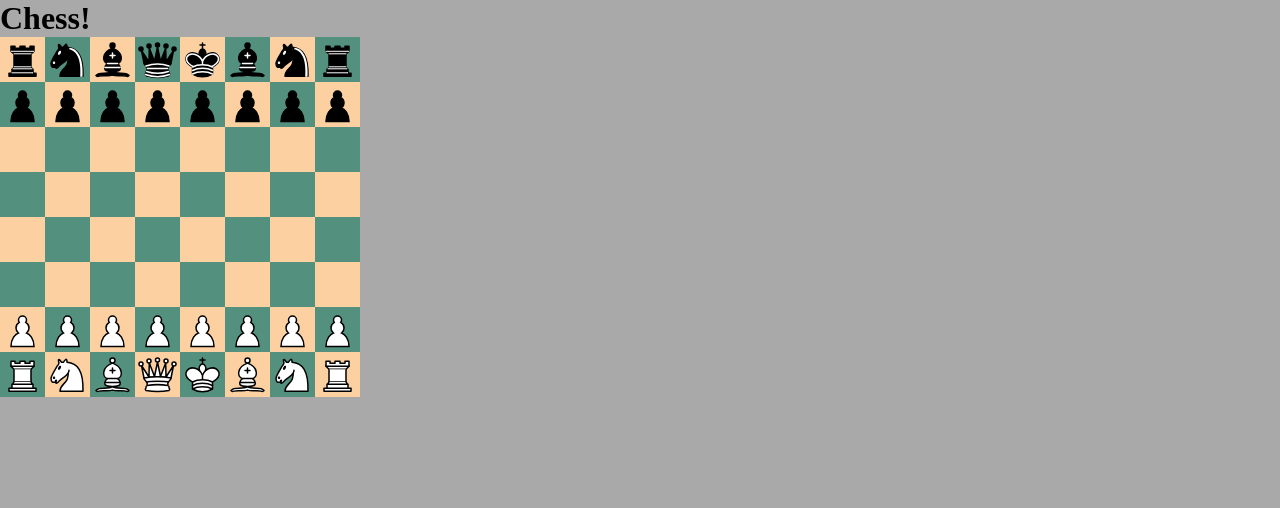
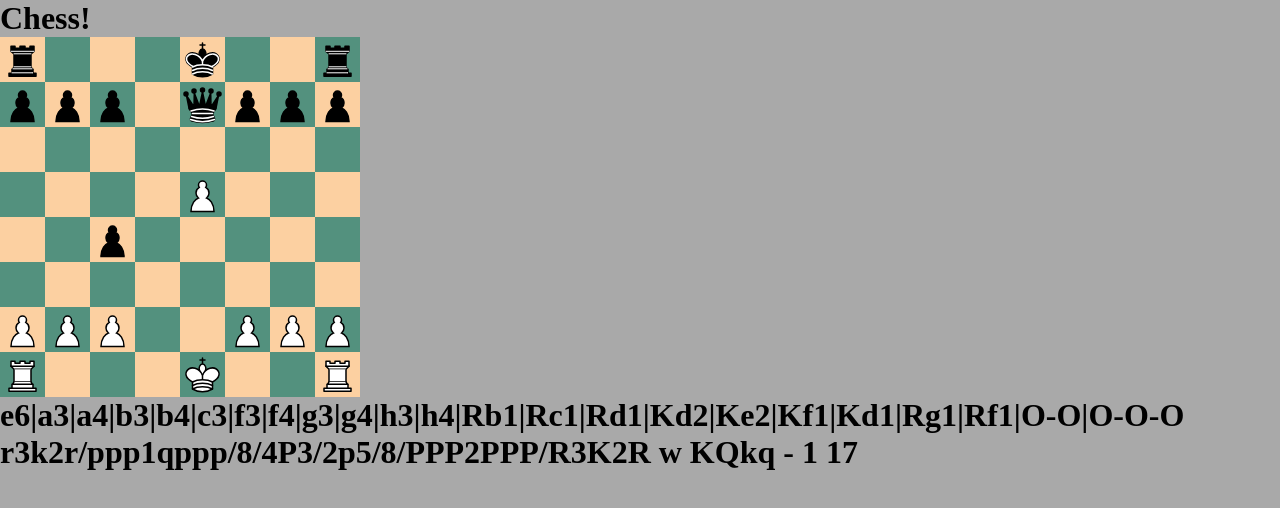
Before and after one commit to vinicius-el-khalili/Chess-UI-tsc, a React (Create React App) app: page / in a window 1280 px wide. Shown: the top 508 px of the page. Built offline with nearby package versions, Linux system fonts and the light colour scheme.

Commit message:
castling works

```diff
--- a/src/Components/Board.tsx
+++ b/src/Components/Board.tsx
@@ -32,7 +32,7 @@ class Board extends React.Component<boardProps,boardState>{
         this.state={
             rowStyle:{display:"flex",flexDirection:"column-reverse"},
             boardStyle:{display:"flex"},
-            chess:new Chess(), //"5r2/pp1bP1kp/n1p1R2p/2n5/8/P1P5/P4QPP/4R1K1 w - - 5 21"
+            chess:new Chess("r3k2r/ppp1qppp/8/4P3/2p5/8/PPP2PPP/R3K2R w KQkq - 1 17"), //"5r2/pp1bP1kp/n1p1R2p/2n5/8/P1P5/P4QPP/4R1K1 w - - 5 21"
             selectedSquare:null,
             promoter:false,
             promotionSqr:"",
@@ -60,6 +60,10 @@ class Board extends React.Component<boardProps,boardState>{
         for (let _sqr in this.sqrReff){
             this.sqrReff[_sqr].current.update()
         }
+        this.setState({
+            console1:this.state.chess.moves().join("|"),
+            console2:this.state.chess.fen()
+        })
     }
 
     // --------------------------------------- // handlePieceClick
@@ -70,8 +74,18 @@ class Board extends React.Component<boardProps,boardState>{
             // @ts-ignore
             if (!move.includes("=")){
                 // @ts-ignore
-                let _m = move.replace("+","").replace("#","").replace("x","").slice(-2)
-                if(!moves.includes(_m)){moves.push(_m)}
+                if(!move.includes("-O")){
+                    // @ts-ignore
+                    let _m = move.replace("+","").replace("#","").replace("x","").slice(-2)
+                    if(!moves.includes(_m)){moves.push(_m)}
+                }else{
+                    let turn=this.state.chess.turn()
+                    if(move==="O-O-O"&&turn==="w"){moves.push("c1")}
+                    if(move==="O-O-O"&&turn==="b"){moves.push("c8")}
+                    if(move==="O-O"&&turn==="w"){moves.push("g1")}
+                    if(move==="O-O"&&turn==="b"){moves.push("g8")}
+                }
+
             }else{
                 // @ts-ignore
                 let _m = move.replace("+","").replace("#","").replace("x","").slice(-4,-2)
```
